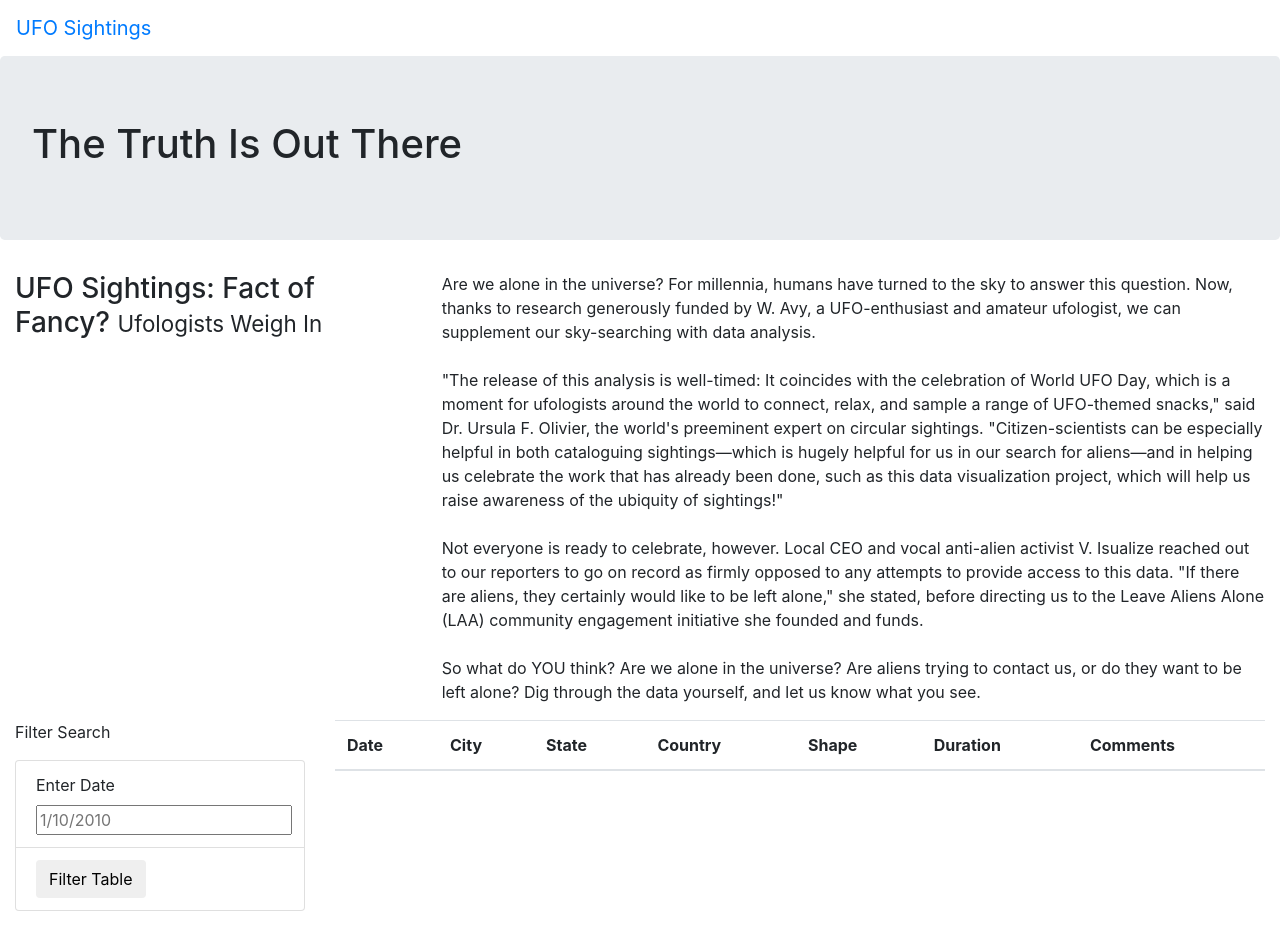
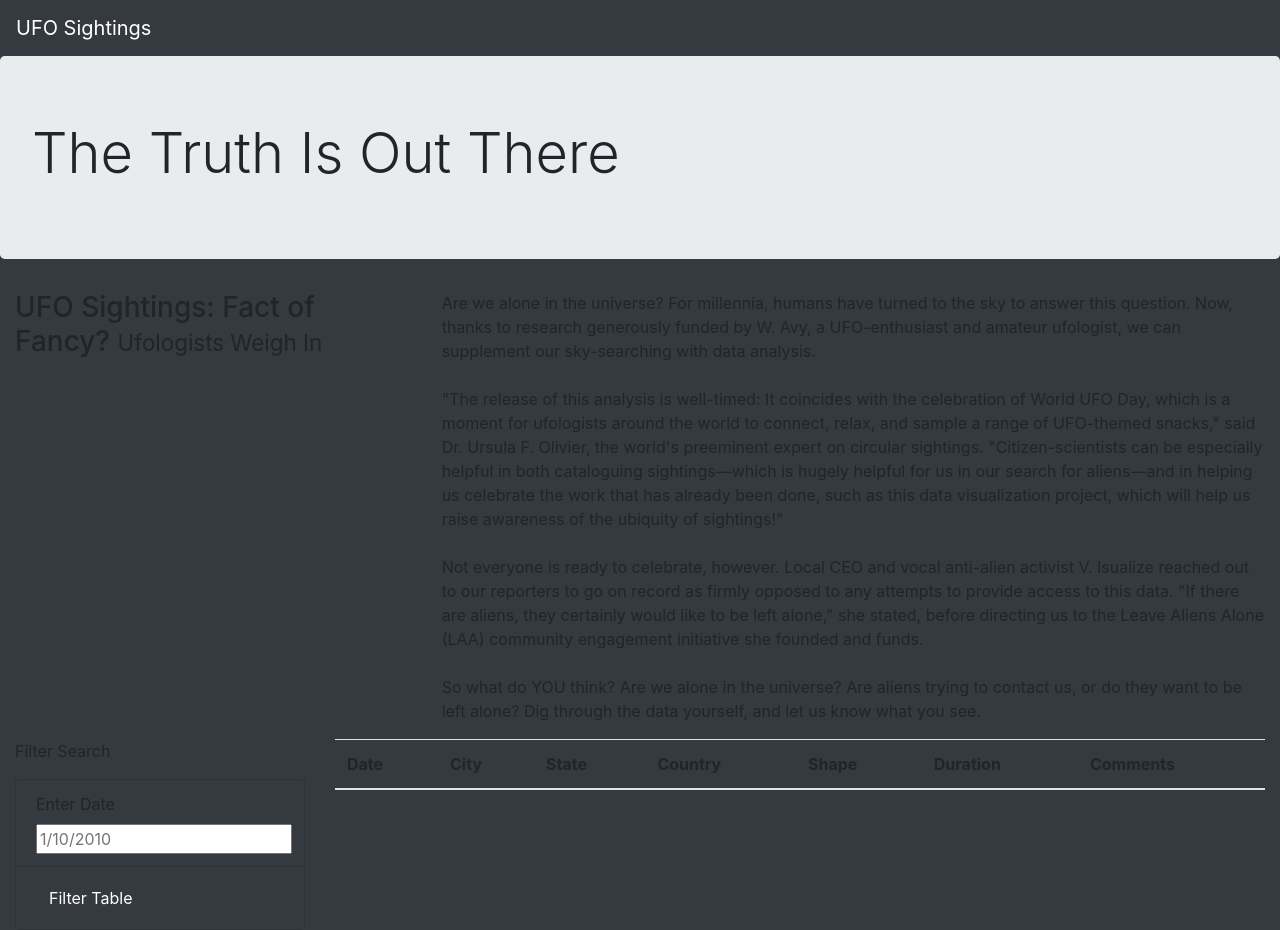
Before and after one commit to ZiwenLyu/UFOs, a plain HTML site: page index.html in a window 1280 px wide. Drawn offline with nearby package versions, Linux system fonts and the light colour scheme; files that its build step writes are made by us from their sources; a script that the page names is missing.

Commit message:
add css style

```diff
--- a/index.html
+++ b/index.html
@@ -11,15 +11,15 @@
       integrity="sha384-Gn5384xqQ1aoWXA+058RXPxPg6fy4IWvTNh0E263XmFcJlSAwiGgFAW/dAiS6JXm"
       crossorigin="anonymous"
     />
-    <link rel="stylesheet" href="static/css/style.css">
+    <link rel="stylesheet" href="static\css\css\style.css">
   </head>
-  <body>
+  <body class="bg-dark">
       <div class = "wrapper">
-          <nav class="navbar navbar-expand-lg">
+          <nav class="navbar navbar-dark bg-dark navbar-expand-lg">
             <a class="navbar-brand" href="index.html">UFO Sightings</a>
           </nav>
           <div class="jumbotron">
-            <h1>The Truth Is Out There</h1>
+            <h1 class="display-4">The Truth Is Out There</h1>
           </div>
           <div class="container-fluid">
             <div class="row">
@@ -38,15 +38,15 @@
         <div class = "container-fluid">
           <div class = "row">
             <div class = "col-md-3">
-              <form>
+              <form class="bg-dark">
                 <p>Filter Search</p>
-                <ul class = "list-group">
-                  <li class = "list-group-item">
+                <ul class = "bg-dark list-group">
+                  <li class = "list-group-item bg-dark">
                     <label for = "date">Enter Date</label>
                     <input type = "text" placeholder="1/10/2010" id="datetime"/>
                   </li>
-                  <li class = "list-group-item">
-                    <button id="filter-btn" type="button" class="btn btn-default">Filter Table</button>
+                  <li class = "list-group-item bg-dark">
+                    <button id="filter-btn" type="button" class="btn btn-dark">Filter Table</button>
                   </li>
               </form>
             </div>
```
